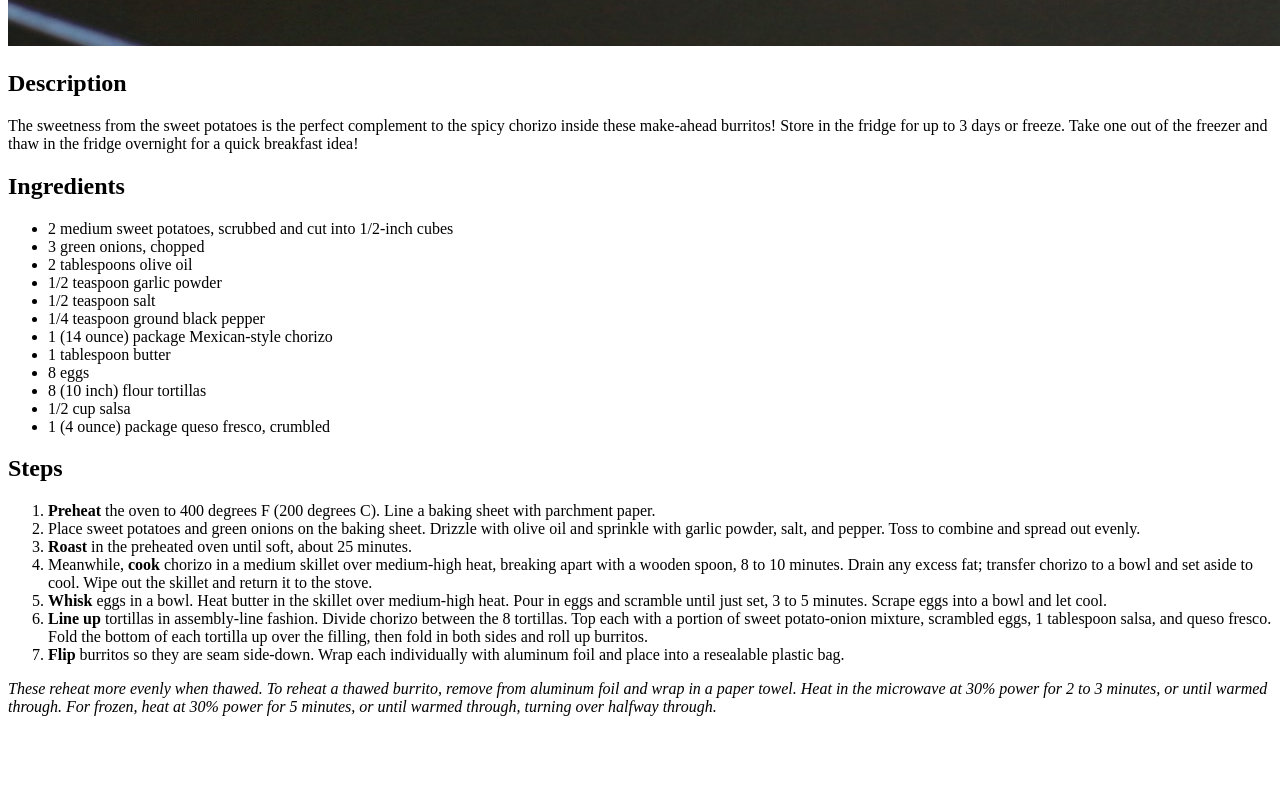
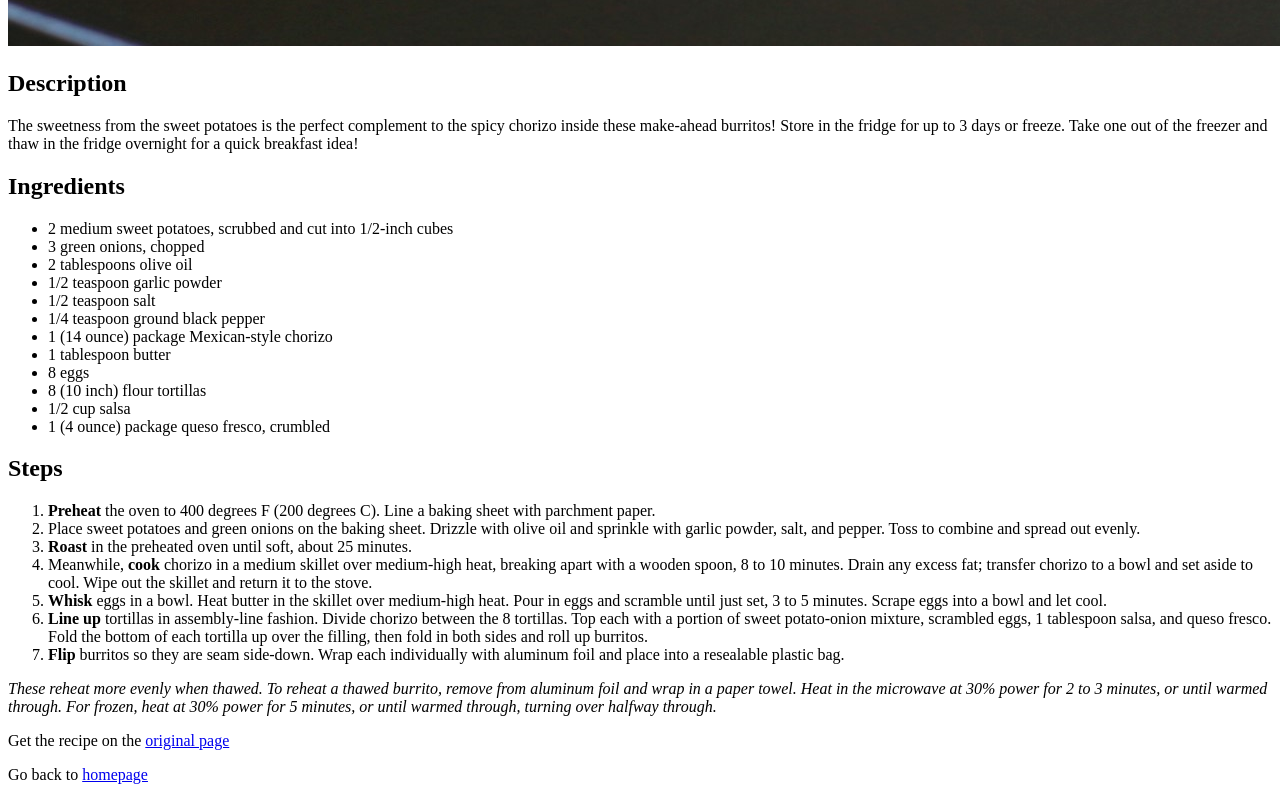
Before and after one commit to Bongani001/odin-recipes, a plain HTML site: page recipes/potatoandchorizoburritos.html in a window 1280 px wide. Shown: the part 2626-3426 px from the top of the page. Before the commit the page ends 3358 px from the top, so only its background shows below. Drawn offline with Linux system fonts and the light colour scheme.

Commit message:
Edit pages

```diff
--- a/recipes/potatoandchorizoburritos.html
+++ b/recipes/potatoandchorizoburritos.html
@@ -51,5 +51,7 @@
     <p><em>These reheat more evenly when thawed. To reheat a thawed burrito, remove from aluminum foil and wrap
     in a paper towel. Heat in the microwave at 30% power for 2 to 3 minutes, or until warmed through. For frozen,
     heat at 30% power for 5 minutes, or until warmed through, turning over halfway through.</em></p>
+    <p>Get the recipe on the <a href="https://www.allrecipes.com/recipe/267143/make-ahead-sweet-potato-and-chorizo-breakfast-burritos/">original page</a></p>
+    <p>Go back to <a href="../index.html">homepage</a></p>
 </body>
 </html>
```
Also changed, not shown: recipes/caramelizedpeachicecream.html (+2 -0 lines), recipes/hamburgerbuns.html (+2 -0 lines).
